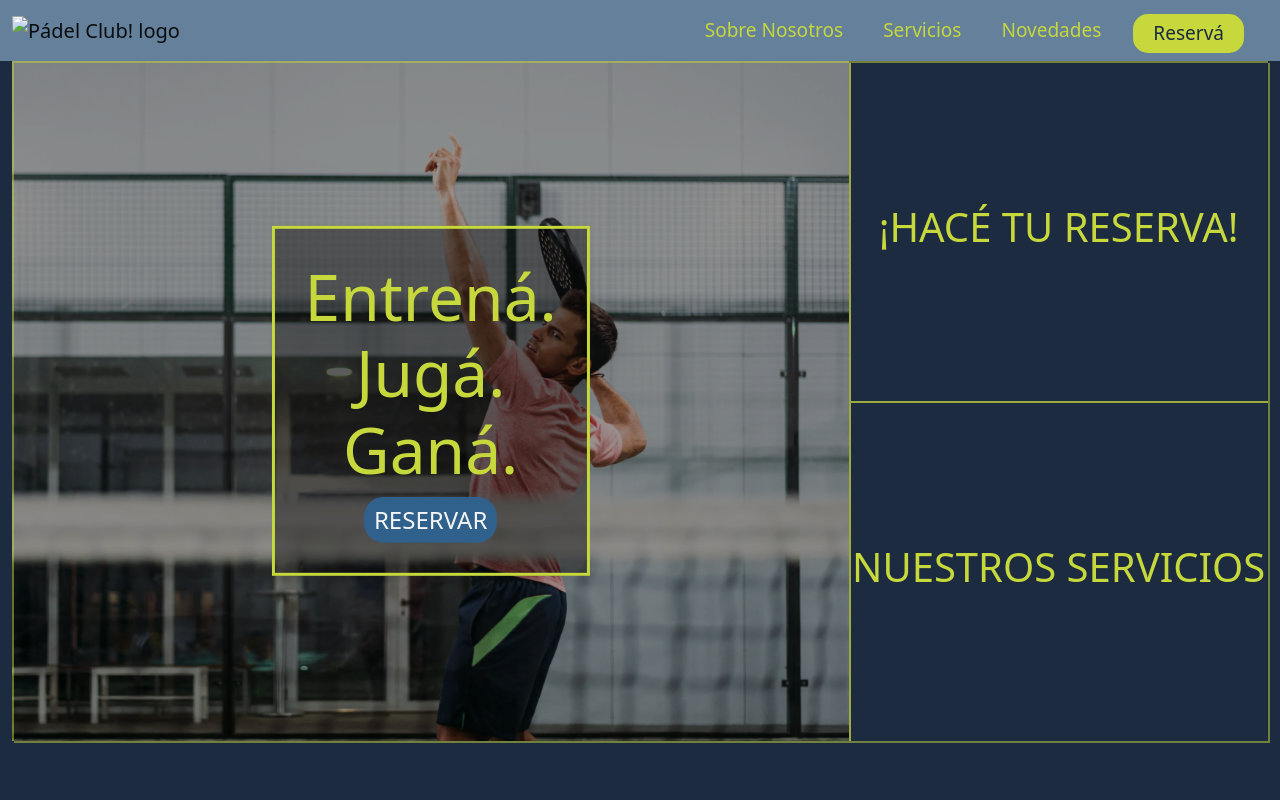
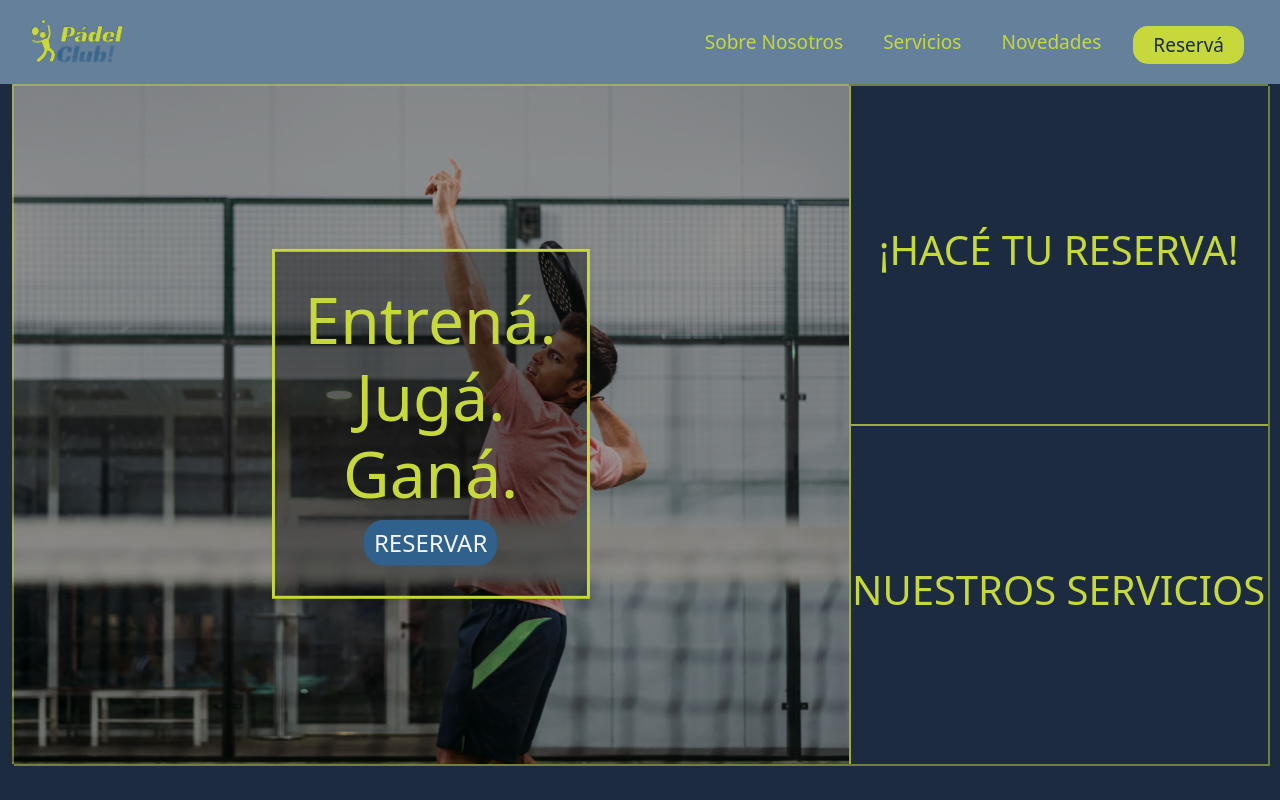
Before and after one commit to tom-villanueva/PF-Villanueva, a plain HTML site: page index.html in a window 1280 px wide. Shown: the top 800 px of the page. Drawn offline with nearby package versions, Linux system fonts and the light colour scheme.

Commit message:
fix logo index

```diff
--- a/index.html
+++ b/index.html
@@ -19,7 +19,7 @@
         <nav class="navbar navbar-expand-md sticky-top bg-lightBlue" id="navigationBar">
             <div class="container-fluid">
                 <a class="navbar-brand" href="./index.html">
-                    <img src="assets/img/icons/logo1.png" alt="Pádel Club! logo">
+                    <img src="assets/img/icons/logo.png" alt="Pádel Club! logo">
                 </a>
                 <button class="navbar-toggler bg-greenBall me-4" type="button" data-bs-toggle="collapse"
                     data-bs-target="#navbarSupportedContent" aria-controls="navbarSupportedContent"
```
